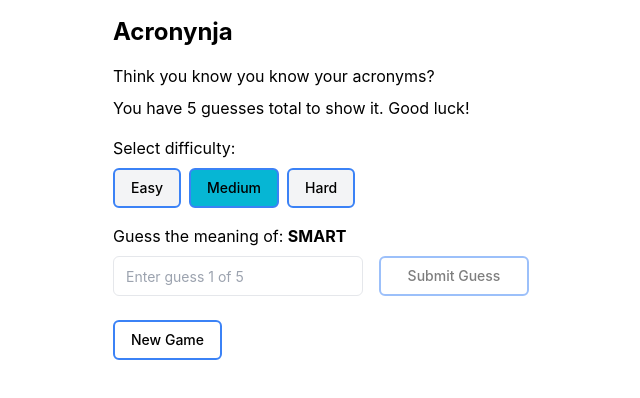
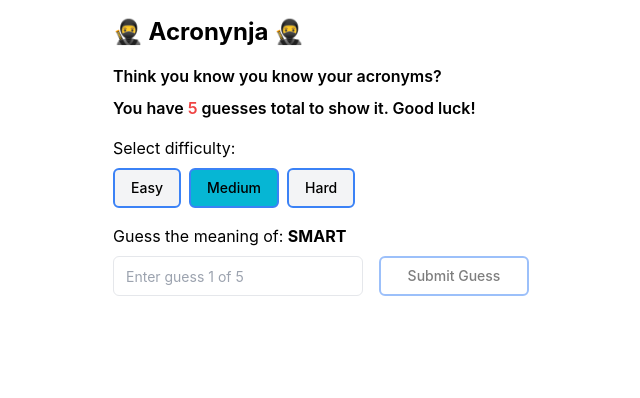
Before and after one commit to mstein166/acronynja, a React (Create React App) app: page / in a window 1280 px wide. Shown: the top 398 px of the page, without its empty margins (319-959 px from the left). Built offline with nearby package versions, Linux system fonts and the light colour scheme.

Commit message:
Updating

```diff
--- a/package.json
+++ b/package.json
@@ -8,6 +8,7 @@
     "@testing-library/user-event": "^13.5.0",
     "clsx": "^2.1.1",
     "framer-motion": "^11.5.4",
+    "lucide-react": "^0.445.0",
     "react": "^18.2.0",
     "react-confetti": "^6.1.0",
     "react-dom": "^18.2.0",
--- a/src/App.js
+++ b/src/App.js
@@ -3,7 +3,8 @@ import { Input } from "./components/ui/input"
 import { Button } from "./components/ui/button"
 import { Alert, AlertDescription, AlertTitle } from "./components/ui/alert"
 import Confetti from 'react-confetti'
-// import ShineBorder from "@/components/magicui/shine-border"
+import { Clover } from 'lucide-react'
+//
 
 
 const AcronymGuesser = () => {
@@ -17,6 +18,7 @@ const AcronymGuesser = () => {
   const [showAnswerButton, setShowAnswerButton] = useState(false);
   const [difficulty, setDifficulty] = useState('medium');
   const [showConfetti, setShowConfetti] = useState(false);
+  const [gameStarted, setGameStarted] = useState(false);
 
   const easyAcronyms = [
     { acronym: 'NASA', words: ['National', 'Aeronautics', 'and', 'Space', 'Administration'] },
@@ -162,6 +164,7 @@ const AcronymGuesser = () => {
     setMessage('');
     setShowAnswerButton(false);
     setShowConfetti(false);
+    setGameStarted(true);
   };
 
 useEffect(() => {
@@ -196,7 +199,8 @@ useEffect(() => {
       setShowAnswerButton(true);
     }
 
-    if (newFeedback.every(fb => fb === 'correct')) {
+    // Check if all words are correct and the number of guessed words matches the answer
+    if (newFeedback.every(fb => fb === 'correct') && guessWords.length === answer.length) {
       setGameOver(true);
       setMessage('Congratulations! You guessed the acronym correctly!');
       setShowConfetti(true);
@@ -218,9 +222,9 @@ useEffect(() => {
   return (
     <div className="p-4 max-w-md mx-auto">
       {showConfetti && <Confetti />}
-      <h1 className="text-2xl font-bold mb-4">Acronynja</h1>
-      <p className="mb-2">Think you know you know your acronyms?</p>
-      <p className="mb-4">You have 5 guesses total to show it. Good luck!</p>
+      <h1 className="text-2xl font-bold mb-4">🥷 Acronynja 🥷</h1>
+      <p className="font-semibold mb-2">Think you know you know your acronyms?</p>
+      <p className="font-semibold mb-4">You have <span className="text-red-500">5</span> guesses total to show it. Good luck!</p>
 
       <div className="mb-4">
         <p className="mb-2">Select difficulty:</p>
@@ -297,7 +301,9 @@ useEffect(() => {
         </Alert>
       )}
 
+{gameStarted && gameOver && (
       <Button onClick={newGame}>New Game</Button>
+)}
     </div>
   );
 };
```
Also changed, not shown: 1 other file (tests, documents, lock files or other folders).
